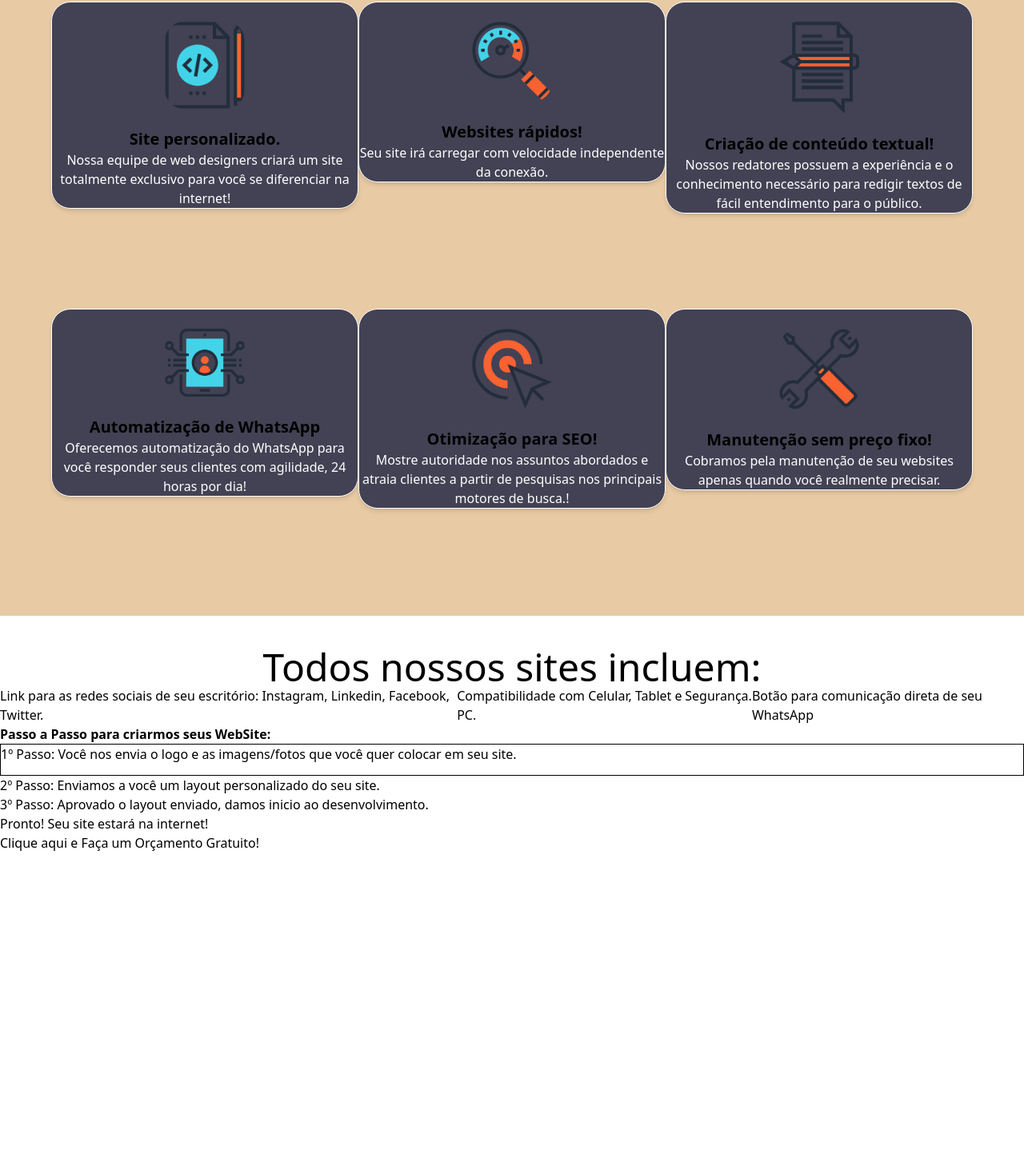
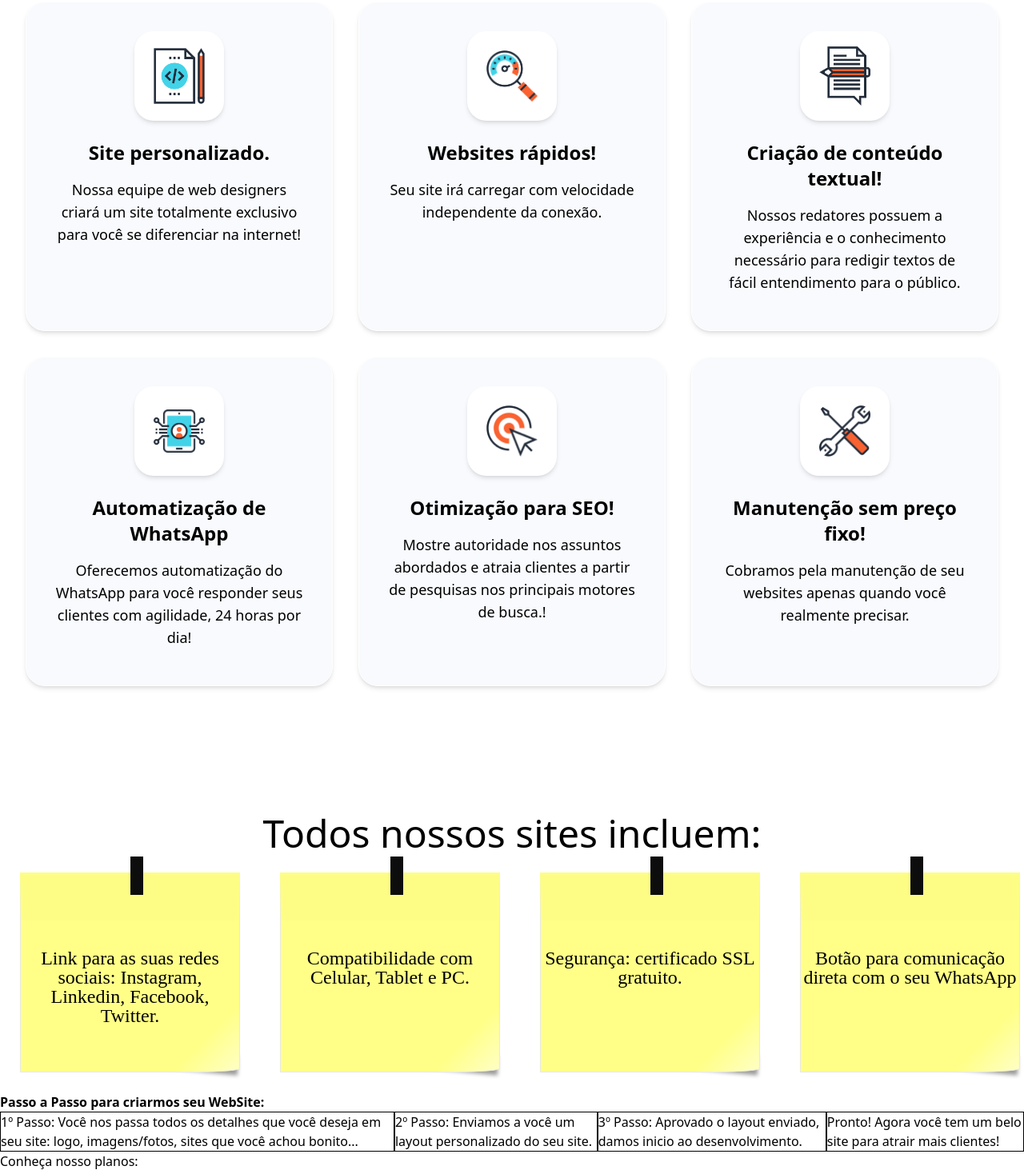
Before and after one commit to Viniciusmbc/sitepadvogados, a Next.js app: page / in a window 1280 px wide. Shown: the part 958-2426 px from the top of the page at 80% size. Before the commit the page ends 2024 px from the top, so only its background shows below. Built offline with nearby package versions, Linux system fonts and the light colour scheme.

Commit message:
feat: add new postit

```diff
--- a/app/globals.css
+++ b/app/globals.css
@@ -7,3 +7,85 @@
     @apply max-w-screen-xl mx-auto;
   }
 }
+
+@layer components {
+  .postit {
+    line-height: 1;
+    text-align: center;
+    width: 275px;
+    margin: 25px;
+    min-height: 250px;
+    max-height: 250px;
+    padding-top: 35px;
+    position: relative;
+    border: 1px solid #e8e8e8;
+    border-top: 60px solid #fdfd86;
+    font-family: "Reenie Beanie";
+    font-size: 1.5em;
+    border-bottom-right-radius: 60px 5px;
+    display: inline-block;
+    background: #ffff88; /* Old browsers */
+    background: -moz-linear-gradient(
+      -45deg,
+      #ffff88 81%,
+      #ffff88 82%,
+      #ffff88 82%,
+      #ffffc6 100%
+    ); /* FF3.6+ */
+    background: -webkit-gradient(
+      linear,
+      left top,
+      right bottom,
+      color-stop(81%, #ffff88),
+      color-stop(82%, #ffff88),
+      color-stop(82%, #ffff88),
+      color-stop(100%, #ffffc6)
+    ); /* Chrome,Safari4+ */
+    background: -webkit-linear-gradient(
+      -45deg,
+      #ffff88 81%,
+      #ffff88 82%,
+      #ffff88 82%,
+      #ffffc6 100%
+    ); /* Chrome10+,Safari5.1+ */
+    background: -o-linear-gradient(
+      -45deg,
+      #ffff88 81%,
+      #ffff88 82%,
+      #ffff88 82%,
+      #ffffc6 100%
+    ); /* Opera 11.10+ */
+    background: -ms-linear-gradient(
+      -45deg,
+      #ffff88 81%,
+      #ffff88 82%,
+      #ffff88 82%,
+      #ffffc6 100%
+    ); /* IE10+ */
+    background: linear-gradient(
+      135deg,
+      #ffff88 81%,
+      #ffff88 82%,
+      #ffff88 82%,
+      #ffffc6 100%
+    ); /* W3C */
+    filter: progid:DXImageTransform.Microsoft.gradient( startColorstr='#ffff88', endColorstr='#ffffc6',GradientType=1 ); /* IE6-9 fallback on horizontal gradient */
+  }
+
+  .postit:after {
+    content: "";
+    position: absolute;
+    z-index: -1;
+    right: -0px;
+    bottom: 20px;
+    width: 200px;
+    height: 25px;
+    background: rgba(0, 0, 0, 0.2);
+    box-shadow: 2px 15px 5px rgba(0, 0, 0, 0.4);
+    -moz-transform: matrix(-1, -0.1, 0, 1, 0, 0);
+    -webkit-transform: matrix(-1, -0.1, 0, 1, 0, 0);
+    -o-transform: matrix(-1, -0.1, 0, 1, 0, 0);
+    -ms-transform: matrix(-1, -0.1, 0, 1, 0, 0);
+    transform: matrix(-1, -0.1, 0, 1, 0, 0);
+  }
+}
--- a/app/page.tsx
+++ b/app/page.tsx
@@ -2,12 +2,13 @@ import Image from "next/image";
 import Link from "next/link";
 import CardsHome from "../components/Cards/CardsHome";
 import Navbar from "../components/Navbar";
+import PostIt from "../components/PostIt/postIt";
 import imagemInternet from "../public/global-connections.jpg";
+import manutencaoImagem from "../public/manutencaoSite.png";
 import personalizado from "../public/personalizadoWeb.png";
+import redacaoImagem from "../public/redacaoImagemicone.png";
+import seoImagem from "../public/seoImagem.png";
 import relogioImagem from "../public/siterapidoImage.png";
-import seoImagem from "../public/seoImagem.png";
-import redacaoImagem from "../public/redacaoImagemicone.png";
-import manutencaoImagem from "../public/manutencaoSite.png";
 import whatsappImagem from "../public/whatsappImagemAuto.png";
 
 export default function Home() {
@@ -17,7 +18,7 @@ export default function Home() {
       <main>
         <section className=" bg-white  flex flex-col justify-center items-center min-h-[90vh]">
           <h1 className=" text-primary text-7xl mx-auto flex items-center justify-center  text-center">
-            Nós colocamos seus Serviços de Advocacia na Web!
+            Nós colocamos <br></br> seus Serviços de Advocacia <br></br> na Web!
           </h1>
           <h2 className="text-center mx-auto text-primary">
             Ter um site que atraia e converta clientes é essencial para
@@ -28,28 +29,28 @@ export default function Home() {
           </p>
           <Link
             href={"/"}
-            className=" text-xl w-80 p-4 mt-10  bg-quintary rounded-full text-white text-center"
+            className=" text-xl w-80 p-4 mt-10 bg-quaternary rounded-full text-white text-center"
           >
             Contate-nos
           </Link>
         </section>
-        <div className="  bg-quaternary ">
+        <div className=" bg-white ">
           <section className="flex mx-auto flex-col justify-center items-center pt-24 w-full max-w-[100vw]">
             <h2 className=" text-5xl">
               Por que nos <b>escolher</b> para criar seu site?
             </h2>
-            <ul className="mt-8 grid grid-cols-3">
-              <li className=" w-72 h-96">
+            <ul className="mt-8 grid grid-cols-3  gap-8 ">
+              <li>
                 <CardsHome
                   src={personalizado}
                   titulo={"Site personalizado."}
                   texto={
-                    "Nossa equipe de web designers criará um site totalmente                exclusivo para você se diferenciar na internet!"
+                    "Nossa equipe de web designers criará um site totalmente exclusivo para você se diferenciar na internet!"
                   }
                   alt={"Imagem referente a serviço especializado"}
                 />
               </li>
-              <li className=" w-72 h-96 ">
+              <li>
                 <CardsHome
                   src={relogioImagem}
                   titulo={"Websites rápidos!"}
@@ -71,8 +72,7 @@ export default function Home() {
                   }
                 />
               </li>
-
-              <li className=" w-72 h-96">
+              <li>
                 <CardsHome
                   src={whatsappImagem}
                   titulo={"Automatização de WhatsApp"}
@@ -84,7 +84,7 @@ export default function Home() {
                   }
                 />
               </li>
-              <li className=" w-72 h-96">
+              <li>
                 <CardsHome
                   src={seoImagem}
                   titulo={"Otimização para SEO!"}
@@ -108,39 +108,53 @@ export default function Home() {
           </section>
         </div>
 
-        <section className=" mx-auto pt-10">
+        <section className=" mx-auto pt-40">
           <h3 className=" text-5xl text-center">Todos nossos sites incluem:</h3>
           <ul className=" flex ">
             <li>
+              <PostIt texto="Link para as suas redes sociais: Instagram, Linkedin, Facebook, Twitter." />{" "}
+            </li>
+            <li>
+              <PostIt texto=" Compatibilidade com Celular, Tablet e PC." />{" "}
+            </li>
+            <li>
               {" "}
-              Link para as redes sociais de seu escritório: Instagram, Linkedin,
-              Facebook, Twitter.
+              <PostIt texto="Segurança: certificado SSL gratuito." />
             </li>
-            <li>Compatibilidade com Celular, Tablet e PC.</li>
-            <li>Segurança.</li>
-            <li>Botão para comunicação direta de seu WhatsApp</li>
+            <li>
+              {" "}
+              <PostIt texto="Botão para comunicação direta com o seu WhatsApp" />
+            </li>
           </ul>
         </section>
-        <section>
-          <strong>Passo a Passo para criarmos seus WebSite:</strong>
-          <article className=" border border-black h-10">
-            1º Passo: Você nos envia o logo e as imagens/fotos que você quer
-            colocar em seu site.
-          </article>
 
-          <article>
-            2º Passo: Enviamos a você um layout personalizado do seu site.
-          </article>
+        <div>
+          <section>
+            <strong>Passo a Passo para criarmos seu WebSite:</strong>
+            <ul className=" flex">
+              <li className=" border border-black h-auto">
+                1º Passo: Você nos passa todos os detalhes que você deseja em
+                seu site: logo, imagens/fotos, sites que você achou bonito...
+              </li>
+              <li className=" border border-black h-auto">
+                2º Passo: Enviamos a você um layout personalizado do seu site.
+              </li>
+              <li className=" border border-black h-auto">
+                3º Passo: Aprovado o layout enviado, damos inicio ao
+                desenvolvimento.
+              </li>
+              <li className=" border border-black h-auto">
+                Pronto! Agora você tem um belo site para atrair mais clientes!
+              </li>
+            </ul>
+          </section>
+        </div>
 
-          <article>
-            3º Passo: Aprovado o layout enviado, damos inicio ao
-            desenvolvimento.
-          </article>
-          <article>Pronto! Seu site estará na internet!</article>
-        </section>
-        <section>
-          <h3>Clique aqui e Faça um Orçamento Gratuito!</h3>
-        </section>
+        <section>Conheça nosso planos:</section>
+
+        <footer>
+          <h2>Web para Advogados</h2>
+        </footer>
       </main>
     </>
   );
--- a/components/Cards/CardsHome.tsx
+++ b/components/Cards/CardsHome.tsx
@@ -13,16 +13,15 @@ export default function CardsHome({
   alt: string;
 }) {
   return (
-    <div className=" h-auto w-96 border border-white shadow-md bg-secondary rounded-3xl">
-      <Image
-        src={src}
-        width={100}
-        height={100}
-        alt={alt}
-        className=" mx-auto rounded-3xl my-6"
-      />
-      <h3 className=" text-xl font-extrabold mx-auto text-center">{titulo}</h3>
-      <p className=" text-center text-white">{texto}</p>
+    <div className=" flex flex-col p-9 h-[412px] w-96 border border-white shadow-md bg-[#f8fafd] rounded-3xl">
+      <picture className=" shadow-md rounded-3xl mx-auto mb-6 bg-white w-28 h-28 flex justify-center items-center ">
+        <Image src={src} width={64} height={64} alt={alt} />
+      </picture>
+
+      <h3 className=" mb-4 text-2xl font-extrabold mx-auto text-center">
+        {titulo}
+      </h3>
+      <p className=" text-center text-black text-lg">{texto}</p>
     </div>
   );
 }
--- /dev/null
+++ b/components/PostIt/postIt.tsx
@@ -0,0 +1,8 @@
+export default function PostIt({ texto }: { texto: string }) {
+  return (
+    <div className="postit">
+      <div className=" bg-quintary h-12 w-4 -top-20 inset-x-1/2 absolute z-40"></div>
+      <p>{texto}</p>
+    </div>
+  );
+}
--- a/tailwind.config.js
+++ b/tailwind.config.js
@@ -7,11 +7,11 @@ module.exports = {
   ],
   theme: {
     colors: {
-      primary: "#351330",
-      secondary: "#424254",
-      tercery: "#64908a",
-      quaternary: "#e8caa4",
-      quintary: "#cc2a41",
+      primary: "#2E3159",
+      secondary: "#273240",
+      tercery: "#49E1F2",
+      quaternary: "#F25430",
+      quintary: "#0D0D0D",
       white: "#FFFFFF",
       black: "#00000",
     },
```
